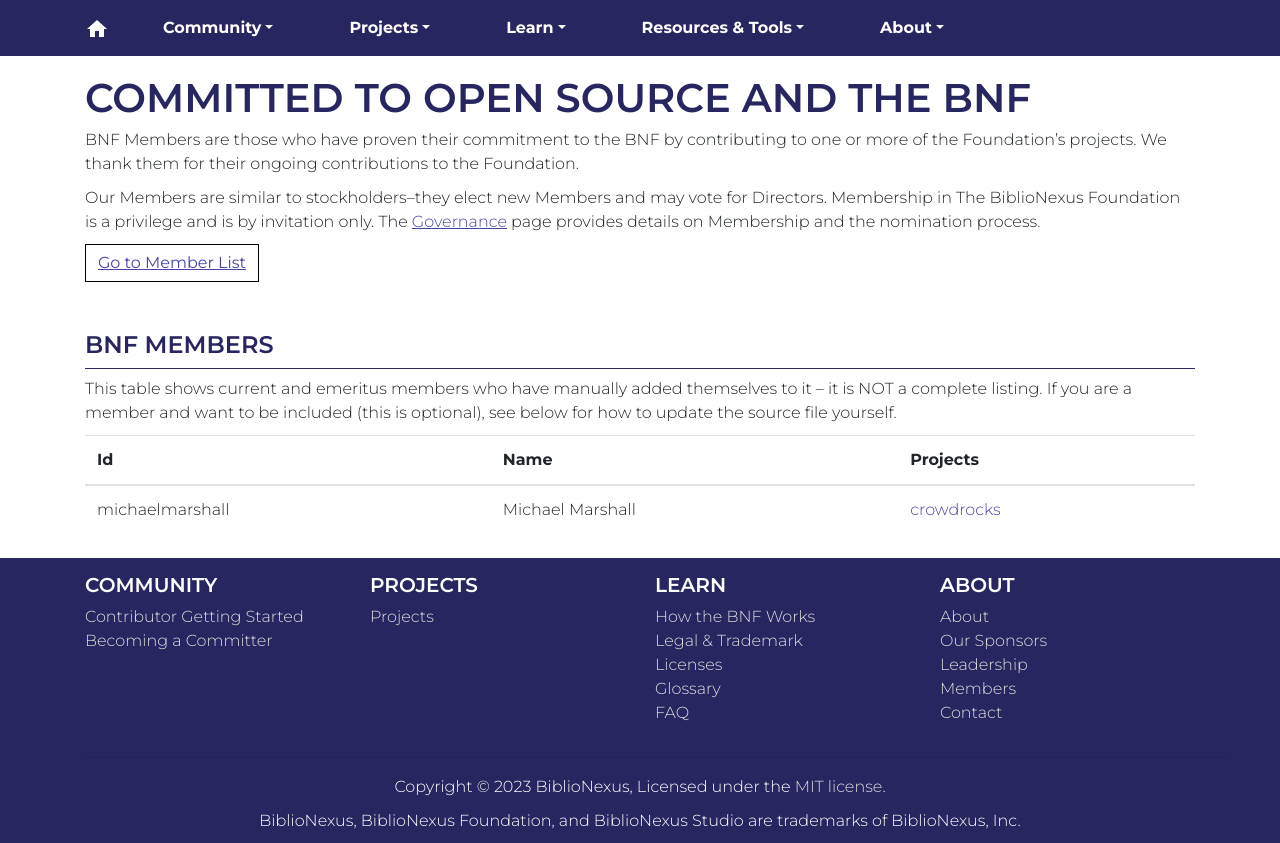
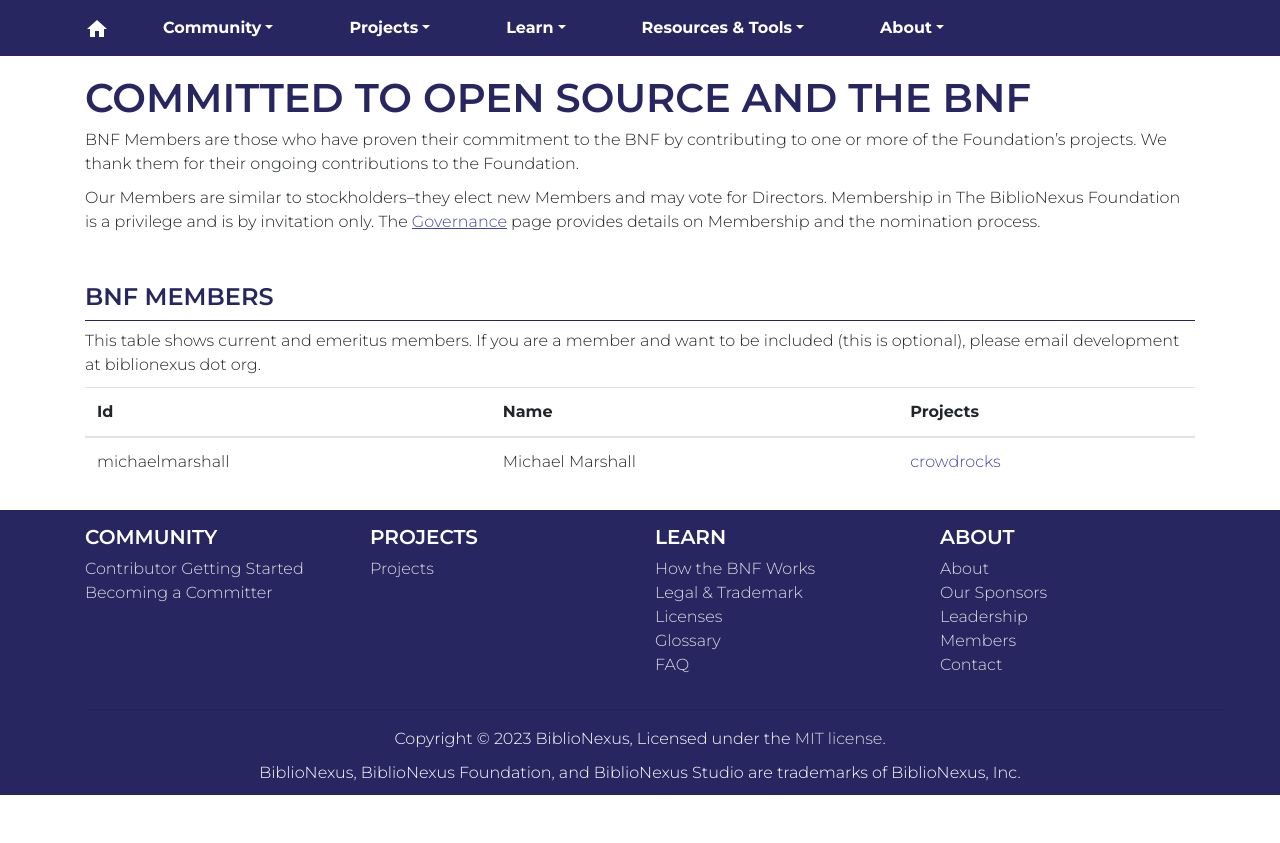
Before and after one commit to etenlab/bnf-website, a React (Create React App) app: page /members in a window 1280 px wide. After the commit the page ends 800 px from the top, so only its background shows below. Built offline with nearby package versions, Linux system fonts and the light colour scheme.

Commit message:
updates to member page and contact page

```diff
--- a/src/pages/about/ContactPage.tsx
+++ b/src/pages/about/ContactPage.tsx
@@ -37,6 +37,10 @@
                         <td>General Info</td>
                         <td>info@biblionexus.org</td>
                     </tr>
+                    <tr>
+                        <td>Technical Info</td>
+                        <td>development@biblionexus.org</td>
+                    </tr>
                 </tbody>
             </table>
         </>
--- a/src/pages/about/MembersPage.tsx
+++ b/src/pages/about/MembersPage.tsx
@@ -22,15 +22,7 @@
                 invitation only. The <a href='/foundation/governance/'>Governance</a> page provides
                 details on Membership and the nomination process.
             </p>
-            <p>
-                <a
-                    className='btn btn-default mx-10'
-                    href='http://home.apache.org/committers-by-project.html#member'
-                    role='button'
-                >
-                    Go to Member List
-                </a>
-            </p>
+
             <h2 id='bnf-members'>
                 BNF Members
                 <a className='headerlink' href='#bnf-members' title='Permalink'>
@@ -38,9 +30,8 @@
                 </a>
             </h2>
             <p>
-                This table shows current and emeritus members who have manually added themselves to
-                it – it is NOT a complete listing. If you are a member and want to be included (this
-                is optional), see below for how to update the source file yourself.
+                This table shows current and emeritus members. If you are a member and want to be
+                included (this is optional), please email development at biblionexus dot org.
             </p>
             <table className='table'>
                 <thead>
```
